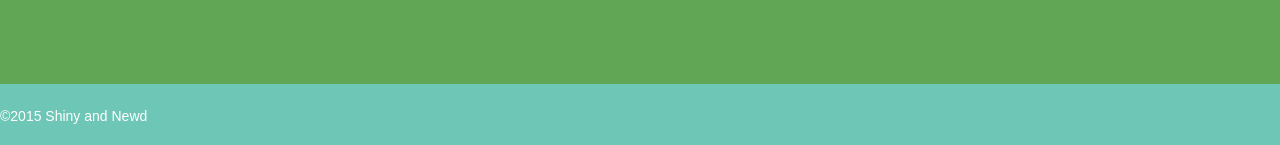
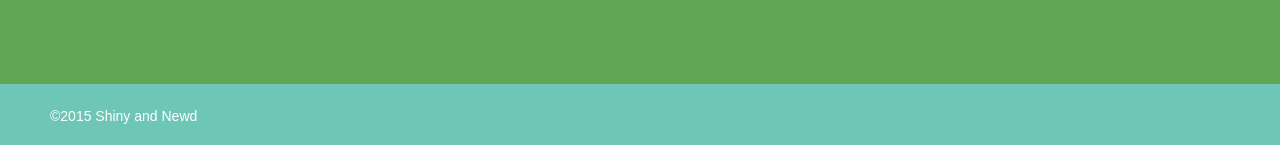
Before and after one commit to rachyrach/shinyandnewd, a Jekyll site: the page built from index.html, in a window 1280 px wide and 1400 px high, scrolled down 2579 px. Shown: the part 1252-1397 px from the top of the window. Built offline with Jekyll 4.4.1, drawn with Linux system fonts in a browser that asks for light colours; Markdown is read by kramdown in place of the engine named in the settings.

Commit message:
update padding
update padding

```diff
--- a/css/main.css
+++ b/css/main.css
@@ -505,7 +505,7 @@ input.placeholder-text, textarea.placeholder-text  {
     height:80px;
     width: 100%;
 	height: auto;
-	padding: 20px 50px 20px 0;
+	padding: 20px 50px;
     overflow: auto;
 }
 #copyright  a { text-decoration: none; color: #fff;  }
```
